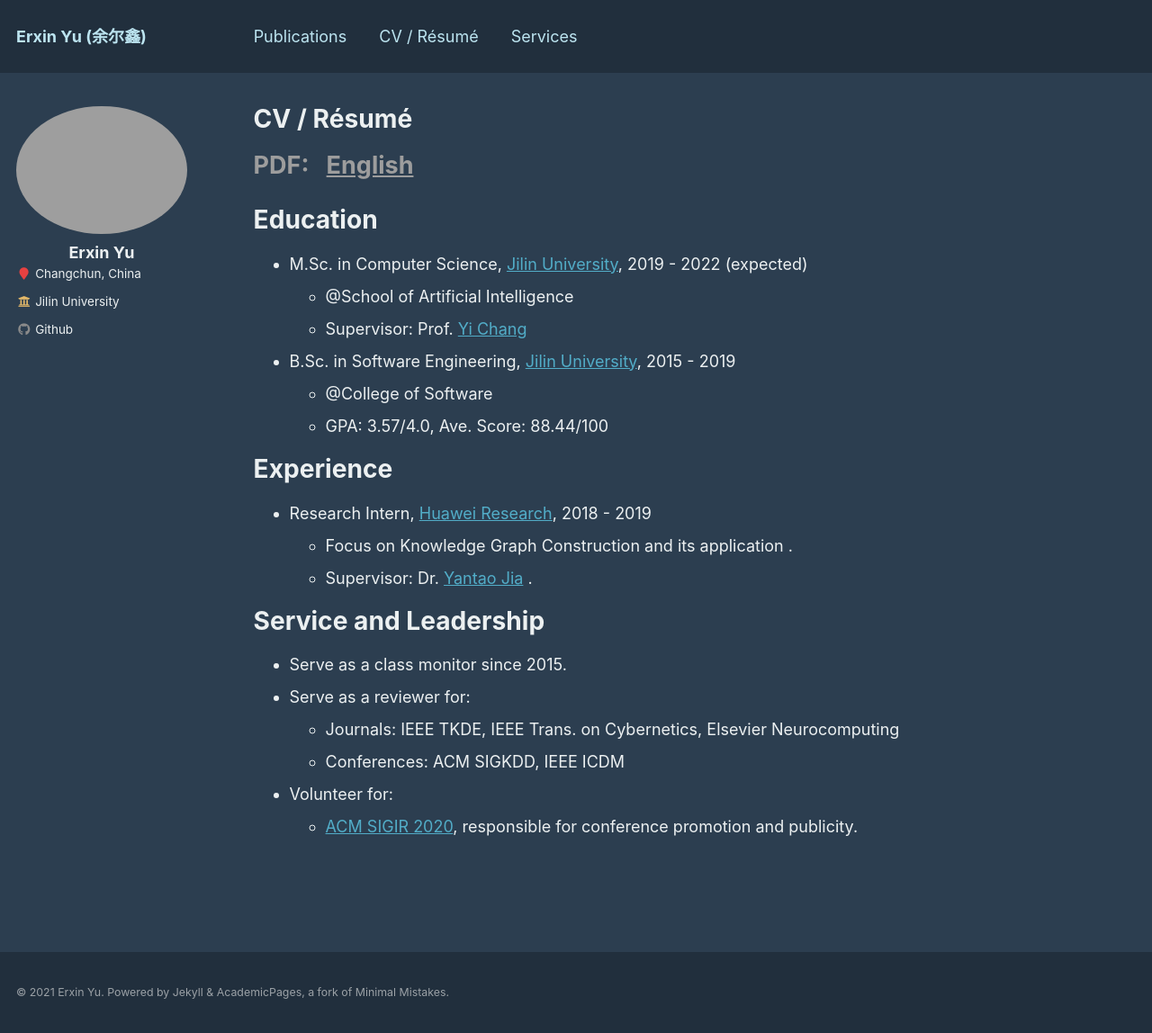
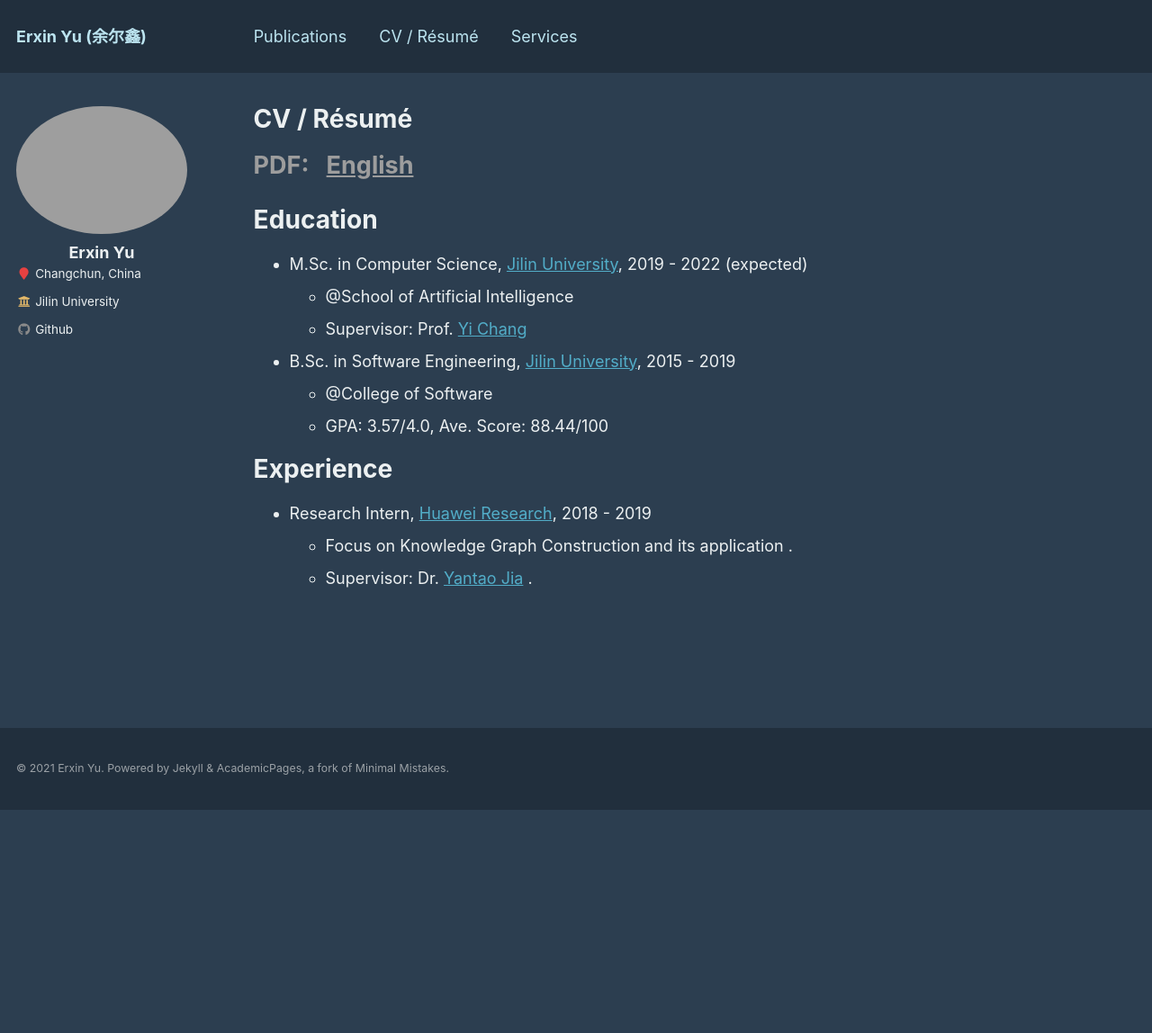
Before and after one commit to yuerxin1997/yuerxin1997.github.io, a Jekyll site: the page built from _pages/cv.md, in a window 1280 px wide. Shown: the whole page at 90% size. Built offline with Jekyll 4.4.1, drawn with Linux system fonts in a browser that asks for light colours; after the commit the page ends 900 px from its top, so only the background shows below that.

Commit message:
first commit

```diff
--- a/_pages/cv.md
+++ b/_pages/cv.md
@@ -31,12 +31,3 @@ Experience
 * Research Intern, [Huawei Research](https://career.huawei.com/reccampportal/portal5/index.html), 2018 - 2019
   * Focus on Knowledge Graph Construction and its application .
   * Supervisor: Dr. [Yantao Jia](https://dblp.org/pid/130/0492.html) .
-
-Service and Leadership
-======
-* Serve as a class monitor since 2015.
-* Serve as a reviewer for:
-  * Journals: IEEE TKDE, IEEE Trans. on Cybernetics, Elsevier Neurocomputing
-  * Conferences: ACM SIGKDD, IEEE ICDM
-* Volunteer for:
-  * [ACM SIGIR 2020](https://sigir.org/sigir2020/volunteers/), responsible for conference promotion and publicity.
```
Also changed, not shown: _pages/publications.md (+0 -2 lines).
